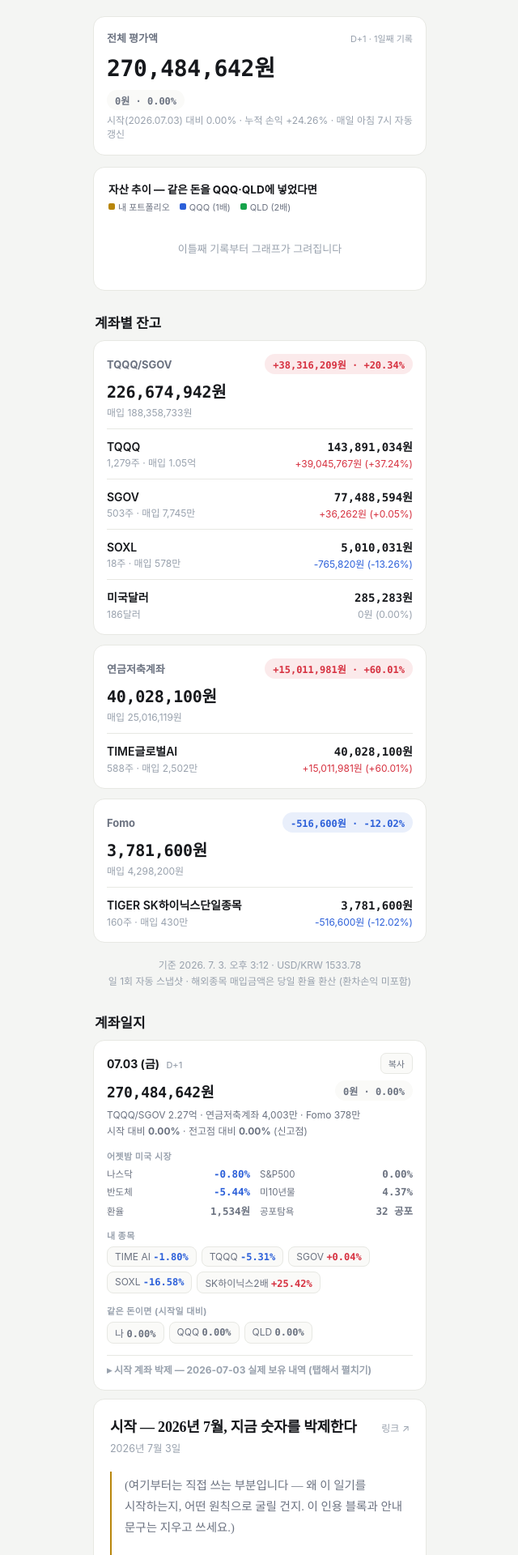
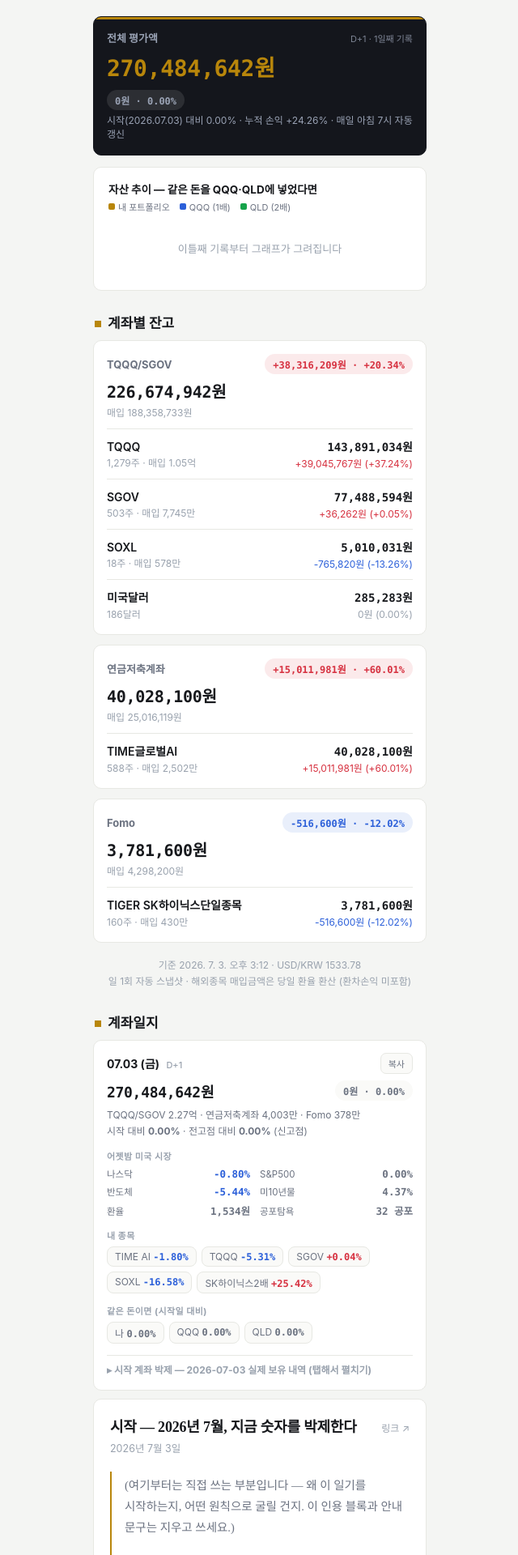
Before and after one commit to yoonwu/invest-log, a Jekyll site: the page built from index.html, in a window 1280 px wide. Shown: the top 1920 px of the page at 81% size, without its empty margins (319-959 px from the left). Built offline with Jekyll 4.4.1, drawn with Linux system fonts in a browser that asks for light colours.

Commit message:
화이트 톤 유지하면서 포인트 강화: 히어로 카드 다크+골드 반전
- 전체 평가액(히어로) 카드만 다크 네이비 배경 + 골드 숫자로 반전해 "오늘자 스탬프" 같은 포인트 부여, 나머지는 화이트 유지
- 카드 모서리를 14px→10px로 좁혀 좀 더 정제된 느낌
- 섹션 제목 앞에 골드 마커를 붙여 브랜드 컬러가 본문 소제목까지 이어지도록 함

```diff
--- a/_layouts/default.html
+++ b/_layouts/default.html
@@ -47,15 +47,25 @@
   .meta { margin-top: 18px; font-size: 12px; color: var(--sub2); line-height: 1.7; text-align: center; }
 
   /* 계좌 카드 (요약·계좌별 잔고·일지 히어로 공통 컴포넌트) */
-  .acard { background: var(--card); border: 1px solid var(--border); border-radius: 14px; padding: 16px 16px 6px; margin-bottom: 12px; }
+  .acard { background: var(--card); border: 1px solid var(--border); border-radius: 10px; padding: 16px 16px 6px; margin-bottom: 12px; }
   .acard-head { display: flex; justify-content: space-between; align-items: center; gap: 8px; }
   .acard-head .aname { font-size: 13px; font-weight: 700; color: var(--sub); }
   .acard .atotal { font-size: 20px; font-weight: 800; margin-top: 6px; letter-spacing: -0.3px;
                    font-family: var(--mono); font-variant-numeric: tabular-nums; }
   .acard .asub { font-size: 12px; color: var(--sub2); margin: 3px 0 12px; }
   .acard .dsub { font-size: 11px; color: var(--sub2); }
-  .acard.hero { padding-bottom: 16px; margin-bottom: 14px; }
-  .acard.hero .atotal { font-size: 28px; }
+
+  /* 히어로(전체 평가액) 카드만 다크+골드로 반전 — "오늘의 스탬프" 같은 포인트 */
+  .acard.hero { padding-bottom: 16px; margin-bottom: 14px; position: relative; overflow: hidden;
+                background: #14161c; border-color: #14161c; }
+  .acard.hero::before { content: ""; position: absolute; top: 0; left: 0; right: 0; height: 3px; background: var(--accent); }
+  .acard.hero .aname { color: #9aa3b5; }
+  .acard.hero .dsub { color: #7d8494; }
+  .acard.hero .atotal { font-size: 28px; color: var(--accent); }
+  .acard.hero .asub { color: #9aa3b5; }
+  .acard.hero .pill.up { background: rgba(255, 93, 108, .18); color: #ff5d6c; }
+  .acard.hero .pill.down { background: rgba(91, 142, 255, .18); color: #5b8eff; }
+  .acard.hero .pill.flat { background: rgba(255, 255, 255, .1); color: #9aa3b5; }
 
   .hrow { display: flex; justify-content: space-between; align-items: center; gap: 10px;
           padding: 11px 0; border-top: 1px solid var(--border); }
@@ -69,9 +79,13 @@
   /* 글 목록 */
   .posts { margin-top: 30px; }
   .posts h2 { font-size: 17px; font-weight: 700; margin: 0 2px 10px; }
+  .posts h2::before, .feed h2::before {
+    content: ""; display: inline-block; width: 8px; height: 8px; background: var(--accent);
+    margin-right: 8px; vertical-align: 1px;
+  }
 
   /* 글 본문 — 데이터 카드와 분리된 프로즈 전용 타이포 */
-  .post { background: var(--card); border: 1px solid var(--border); border-radius: 14px; padding: 22px 20px; margin-bottom: 14px; }
+  .post { background: var(--card); border: 1px solid var(--border); border-radius: 10px; padding: 22px 20px; margin-bottom: 14px; }
   .post .back { display: inline-block; font-size: 13px; color: var(--sub); text-decoration: none; margin-bottom: 14px; }
   .post h1 { margin: 0 0 8px; font-family: var(--prose); font-size: 21px; line-height: 1.4; letter-spacing: -0.2px; }
   .post .post-date { color: var(--sub2); font-size: 12.5px; margin-bottom: 20px; }
@@ -92,7 +106,7 @@
   .post-body strong { color: var(--accent); font-weight: 700; }
 
   /* 자산 추이 차트 카드 */
-  .chart-card { background: var(--card); border: 1px solid var(--border); border-radius: 14px; padding: 16px 14px 10px;
+  .chart-card { background: var(--card); border: 1px solid var(--border); border-radius: 10px; padding: 16px 14px 10px;
                 margin-bottom: 12px; position: relative; }
   .chart-card h2 { font-size: 13.5px; font-weight: 700; margin: 0 4px 4px; }
   .chart-legend { display: flex; gap: 12px; font-size: 11px; color: var(--sub); margin: 0 4px 8px; }
@@ -104,7 +118,7 @@
 
   /* 일지 피드 */
   .feed h2 { font-size: 17px; font-weight: 700; margin: 26px 2px 10px; }
-  .entry { background: var(--card); border: 1px solid var(--border); border-radius: 14px; padding: 15px 16px; margin-bottom: 10px; }
+  .entry { background: var(--card); border: 1px solid var(--border); border-radius: 10px; padding: 15px 16px; margin-bottom: 10px; }
   .entry-head { display: flex; justify-content: space-between; align-items: center; margin-bottom: 8px; }
   .entry-date { font-weight: 700; font-size: 14px; }
   .entry-date .dplus { font-weight: 500; font-size: 11px; color: var(--sub2); margin-left: 5px; }
@@ -126,7 +140,7 @@
                padding: 9px 11px; font-size: 13.5px; font-weight: 700; color: var(--accent); }
   .brief-p { font-size: 13.5px; line-height: 1.75; color: var(--text); margin: 0; font-family: var(--prose); }
   .memo { background: var(--card2); border: 1px solid var(--border); border-radius: 8px; padding: 8px 10px; font-size: 13px; }
-  .more-btn { display: block; width: 100%; background: var(--card); border: 1px solid var(--border); border-radius: 14px;
+  .more-btn { display: block; width: 100%; background: var(--card); border: 1px solid var(--border); border-radius: 10px;
               padding: 12px; font-size: 13.5px; color: var(--sub); cursor: pointer; font-family: inherit; }
 
   details.pin { margin-top: 14px; }
```
